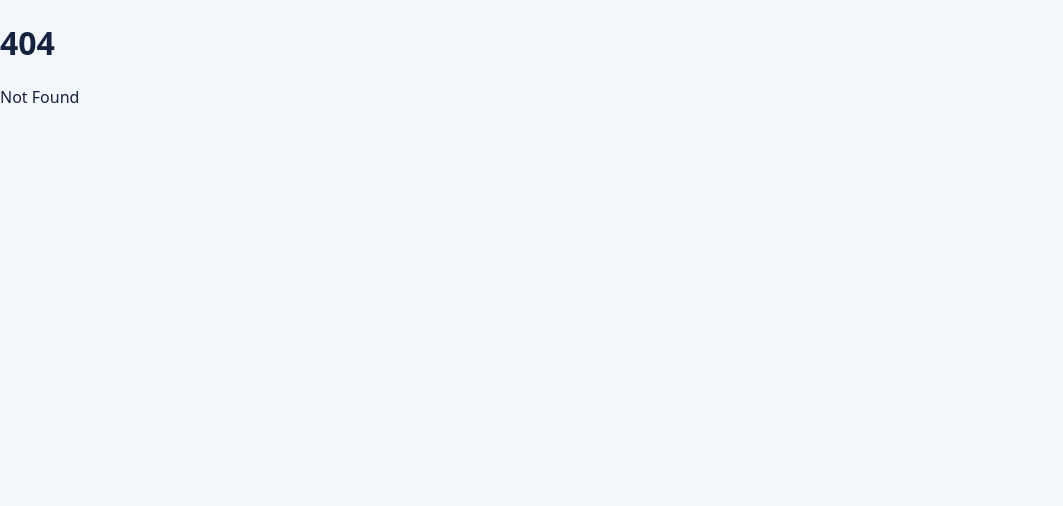
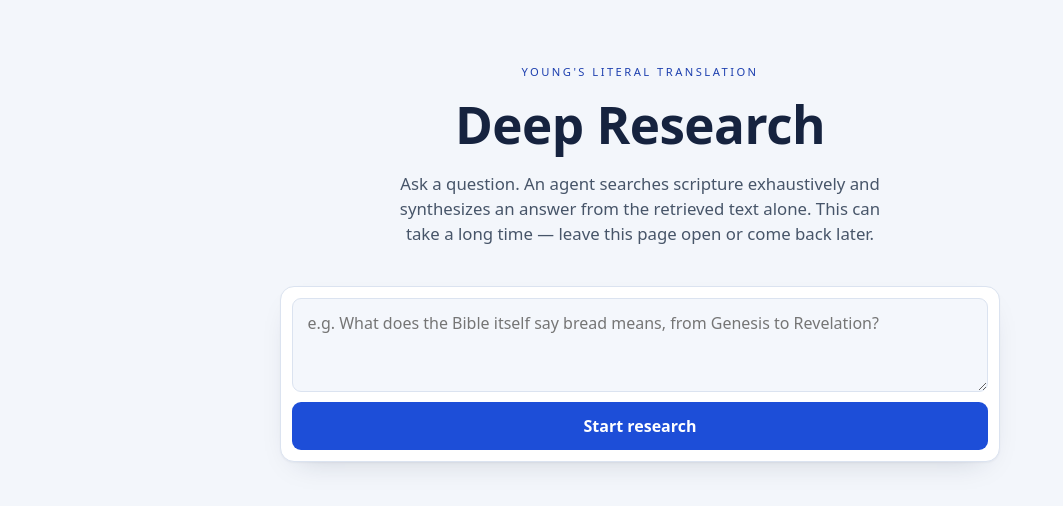
Before and after one commit to angelwingscomms/ver, a SvelteKit app: page /deepresearch in a window 1280 px wide. Before the commit this address had no page. Shown: the top 506 px of the page, without its empty margins (0-1063 px from the left). Built offline with nearby package versions, Linux system fonts and the light colour scheme.

Commit message:
feat: /deepresearch page with polling, markdown render, download

```diff
--- a/package.json
+++ b/package.json
@@ -42,6 +42,7 @@
 		"wrangler": "^4.97.0"
 	},
 	"dependencies": {
-		"@qdrant/js-client-rest": "^1.18.0"
+		"@qdrant/js-client-rest": "^1.18.0",
+		"marked": "^18.0.6"
 	}
 }
--- /dev/null
+++ b/src/routes/deepresearch/+page.svelte
@@ -0,0 +1,326 @@
+<script lang="ts">
+	import { marked } from 'marked';
+	import { slug } from '$lib/deepresearch/core';
+
+	type O = { q: string; m: string };
+	let q = $state('');
+	let i = $state('');
+	let s = $state('');
+	let o = $state<O | null>(null);
+	let msg = $state('');
+	let starting = $state(false);
+	let timer: ReturnType<typeof setInterval> | undefined;
+
+	if (typeof localStorage !== 'undefined') {
+		const saved = localStorage.getItem('dr');
+		if (saved) {
+			const p = JSON.parse(saved);
+			q = p.q ?? '';
+			i = p.i ?? '';
+		}
+	}
+
+	async function poll() {
+		if (!i) return;
+		try {
+			const res = await fetch(`/api/deepresearch/${i}`);
+			if (!res.ok) {
+				stop_poll();
+				msg =
+					res.status === 404 ? 'research not found (it may have expired)' : 'status check failed';
+				return;
+			}
+			const d = (await res.json()) as { s: string; o: O | null; e: unknown };
+			s = d.s;
+			if (d.s === 'complete') {
+				o = d.o;
+				stop_poll();
+			} else if (d.s === 'errored' || d.s === 'terminated') {
+				msg = `research ${d.s}${d.e ? `: ${JSON.stringify(d.e)}` : ''}`;
+				stop_poll();
+			}
+		} catch {
+			/* transient network error: keep polling */
+		}
+	}
+
+	function stop_poll() {
+		if (timer) clearInterval(timer);
+		timer = undefined;
+	}
+
+	$effect(() => {
+		if (i && !o) {
+			poll();
+			timer = setInterval(poll, 5000);
+		}
+		return stop_poll;
+	});
+
+	async function start() {
+		if (!q.trim() || starting) return;
+		starting = true;
+		msg = '';
+		o = null;
+		s = '';
+		try {
+			const res = await fetch('/api/deepresearch', {
+				method: 'POST',
+				headers: { 'Content-Type': 'application/json' },
+				body: JSON.stringify({ q })
+			});
+			const d = (await res.json()) as { i?: string; message?: string };
+			if (!res.ok || !d.i) {
+				msg = d.message ?? 'failed to start';
+				return;
+			}
+			i = d.i;
+			localStorage.setItem('dr', JSON.stringify({ q, i }));
+		} catch {
+			msg = 'failed to start';
+		} finally {
+			starting = false;
+		}
+	}
+
+	function download() {
+		if (!o) return;
+		const a = document.createElement('a');
+		a.href = URL.createObjectURL(new Blob([o.m], { type: 'text/markdown' }));
+		a.download = `${slug(o.q)}.md`;
+		a.click();
+		URL.revokeObjectURL(a.href);
+	}
+
+	function reset() {
+		stop_poll();
+		q = '';
+		i = '';
+		s = '';
+		o = null;
+		msg = '';
+		localStorage.removeItem('dr');
+	}
+</script>
+
+<svelte:head>
+	<title>Deep Bible Research</title>
+	<meta
+		name="description"
+		content="Long-running, first-principles Bible research synthesized purely from retrieved scripture."
+	/>
+</svelte:head>
+
+<main>
+	<header class="hero">
+		<p class="kicker">Young's Literal Translation</p>
+		<h1>Deep Research</h1>
+		<p class="lede">
+			Ask a question. An agent searches scripture exhaustively and synthesizes an answer from the
+			retrieved text alone. This can take a long time — leave this page open or come back later.
+		</p>
+	</header>
+
+	{#if !i}
+		<form
+			onsubmit={(e) => {
+				e.preventDefault();
+				start();
+			}}
+		>
+			<textarea
+				placeholder="e.g. What does the Bible itself say bread means, from Genesis to Revelation?"
+				bind:value={q}
+				rows="3"
+				aria-label="Research question"></textarea>
+			<button type="submit" disabled={starting}>{starting ? 'Starting…' : 'Start research'}</button>
+		</form>
+	{:else if !o}
+		<section class="status">
+			<p class="question">“{q}”</p>
+			{#if msg}
+				<p class="msg">{msg}</p>
+				<button type="button" class="ghost" onclick={reset}>New research</button>
+			{:else}
+				<div class="spinner" aria-hidden="true"></div>
+				<p class="msg muted">Researching… status: {s || 'starting'}</p>
+			{/if}
+		</section>
+	{:else}
+		<section class="result">
+			<div class="bar">
+				<button type="button" onclick={download}>Download .md</button>
+				<button type="button" class="ghost" onclick={reset}>New research</button>
+			</div>
+			<article class="md">{@html String(marked.parse(o.m))}</article>
+		</section>
+	{/if}
+</main>
+
+<style>
+	main {
+		max-width: 760px;
+		margin: 0 auto;
+		padding: 4rem 1.25rem 5rem;
+	}
+	.hero {
+		text-align: center;
+		margin-bottom: 2.5rem;
+	}
+	.kicker {
+		text-transform: uppercase;
+		letter-spacing: 0.22em;
+		font-size: 0.7rem;
+		color: #1e40af;
+		margin: 0 0 0.6rem;
+		font-family:
+			system-ui,
+			-apple-system,
+			'Segoe UI',
+			Roboto,
+			sans-serif;
+	}
+	h1 {
+		font-size: clamp(2.2rem, 6vw, 3.2rem);
+		font-weight: 600;
+		margin: 0;
+		letter-spacing: -0.01em;
+		color: #16233f;
+	}
+	.lede {
+		margin: 0.75rem auto 0;
+		max-width: 32rem;
+		color: #475569;
+		font-size: 1.05rem;
+		line-height: 1.5;
+	}
+	form {
+		display: grid;
+		gap: 0.6rem;
+		background: #ffffff;
+		padding: 0.7rem;
+		border: 1px solid #dbe3f0;
+		border-radius: 14px;
+		box-shadow:
+			0 1px 2px rgba(22, 35, 63, 0.04),
+			0 12px 30px -18px rgba(22, 35, 63, 0.25);
+	}
+	textarea {
+		width: 100%;
+		padding: 0.8rem 0.9rem;
+		font-size: 1rem;
+		font-family:
+			system-ui,
+			-apple-system,
+			'Segoe UI',
+			Roboto,
+			sans-serif;
+		color: #16233f;
+		background: #f4f7fc;
+		border: 1px solid #dbe3f0;
+		border-radius: 9px;
+		resize: vertical;
+	}
+	textarea:focus {
+		outline: none;
+		background: #fff;
+		border-color: #2563eb;
+		box-shadow: 0 0 0 3px rgba(37, 99, 235, 0.15);
+	}
+	button {
+		height: 3rem;
+		padding: 0 1.4rem;
+		font-size: 1rem;
+		font-weight: 600;
+		font-family:
+			system-ui,
+			-apple-system,
+			'Segoe UI',
+			Roboto,
+			sans-serif;
+		color: #fff;
+		background: #1d4ed8;
+		border: none;
+		border-radius: 9px;
+		cursor: pointer;
+	}
+	button:hover:not(:disabled) {
+		background: #1e40af;
+	}
+	button:disabled {
+		opacity: 0.55;
+		cursor: default;
+	}
+	button.ghost {
+		color: #1d4ed8;
+		background: #eef2f9;
+		border: 1px solid #dbe3f0;
+	}
+	.status {
+		text-align: center;
+		margin-top: 2rem;
+	}
+	.question {
+		color: #16233f;
+		font-size: 1.1rem;
+	}
+	.spinner {
+		width: 2rem;
+		height: 2rem;
+		margin: 1.2rem auto 0;
+		border: 3px solid #dbe3f0;
+		border-top-color: #1d4ed8;
+		border-radius: 50%;
+		animation: spin 0.9s linear infinite;
+	}
+	@keyframes spin {
+		to {
+			transform: rotate(360deg);
+		}
+	}
+	.msg {
+		text-align: center;
+		color: #1d4ed8;
+		margin: 1.2rem 0;
+		font-size: 0.98rem;
+	}
+	.msg.muted {
+		color: #94a3b8;
+	}
+	.result {
+		margin-top: 2rem;
+	}
+	.bar {
+		display: flex;
+		gap: 0.6rem;
+		justify-content: flex-end;
+		margin-bottom: 1.2rem;
+	}
+	.md {
+		background: #ffffff;
+		border: 1px solid #e4e9f2;
+		border-radius: 12px;
+		padding: 1.5rem 1.75rem;
+		line-height: 1.7;
+		color: #1e293b;
+	}
+	.md :global(h1) {
+		font-size: 1.5rem;
+		color: #16233f;
+	}
+	.md :global(h2) {
+		font-size: 1.2rem;
+		color: #16233f;
+	}
+	.md :global(blockquote) {
+		border-left: 3px solid #c3d0ea;
+		margin: 1rem 0;
+		padding: 0.2rem 1rem;
+		color: #475569;
+	}
+	.md :global(code) {
+		background: #eef2f9;
+		border-radius: 4px;
+		padding: 0.1rem 0.35rem;
+	}
+</style>
```
Also changed, not shown: 1 other file (tests, documents, lock files or other folders).
